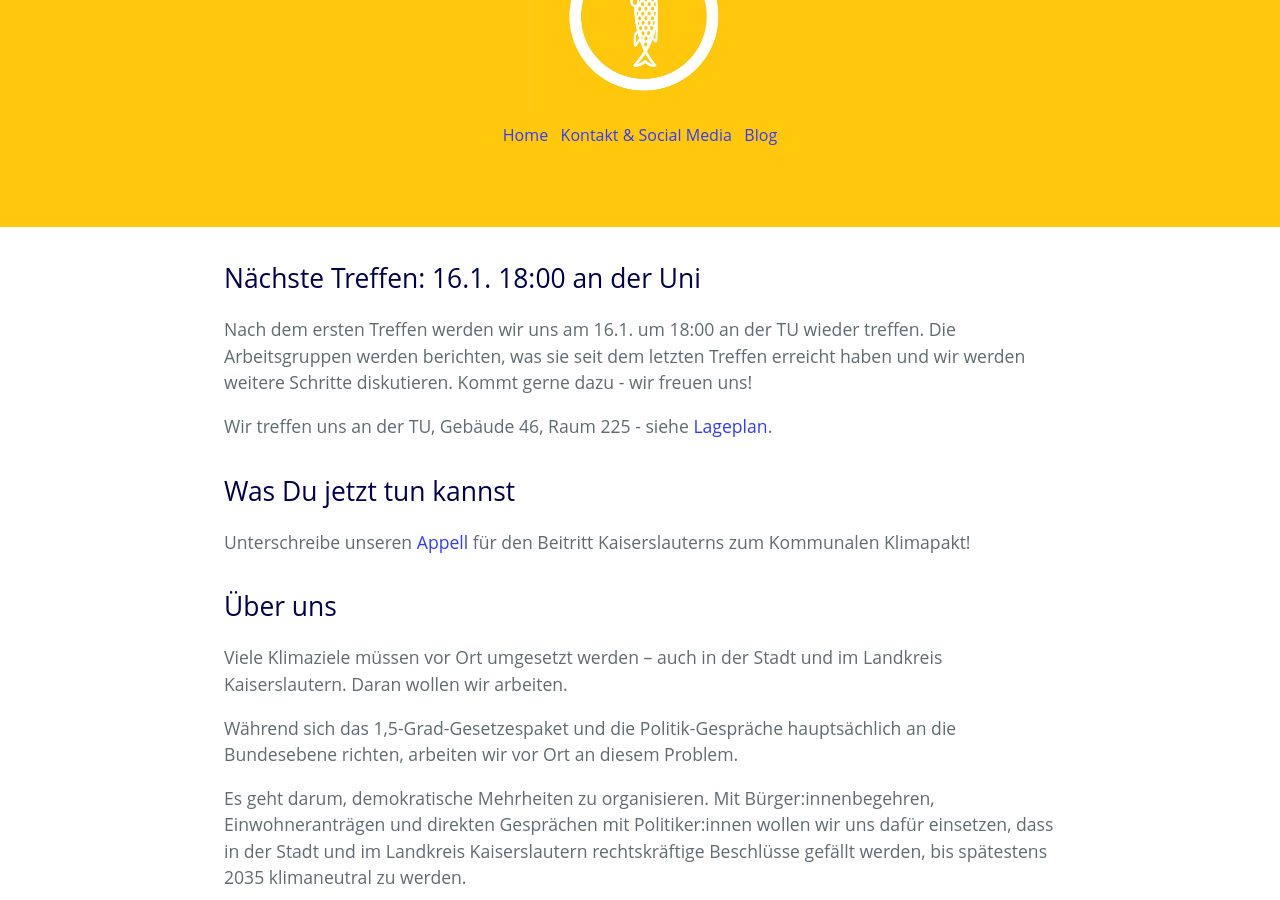
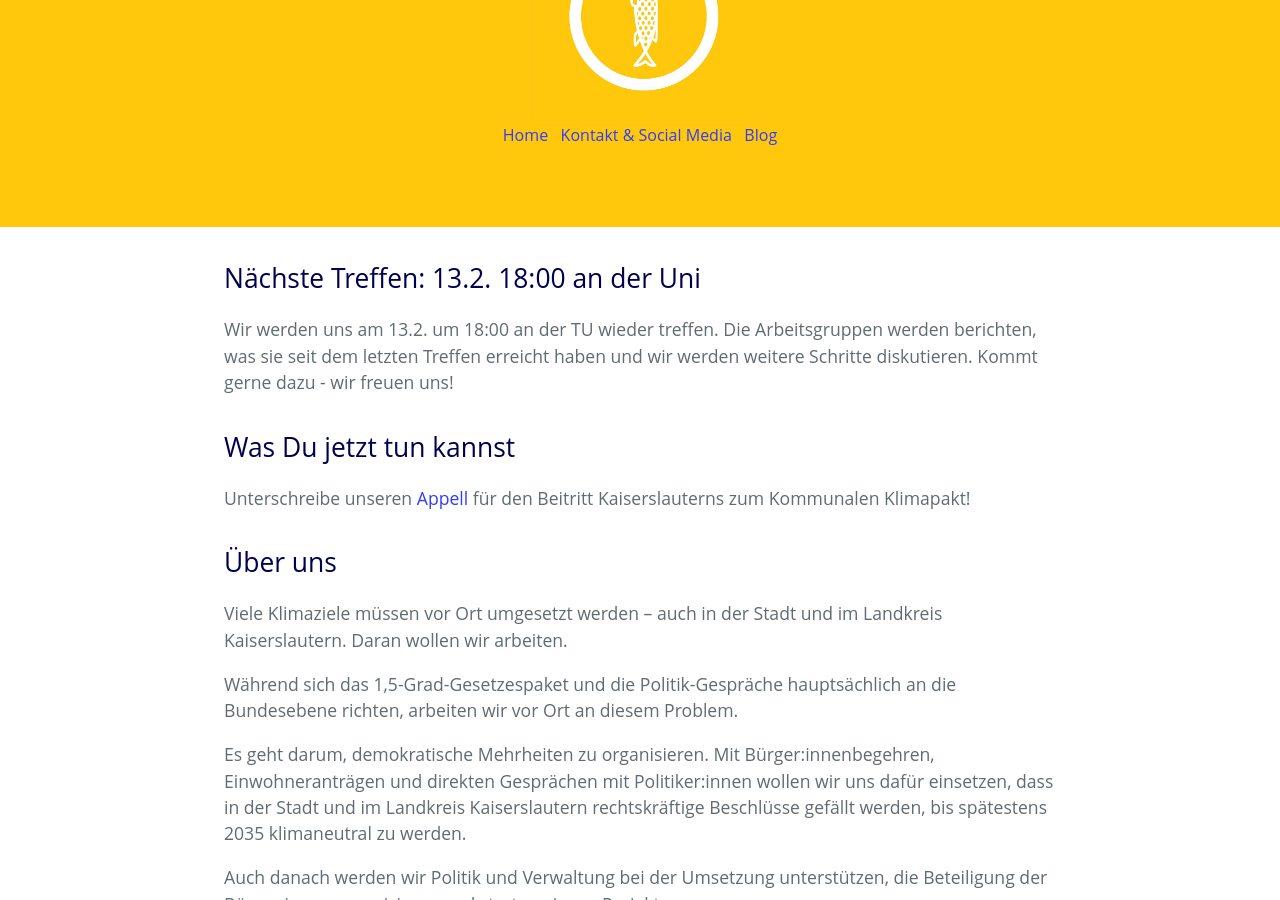
Before and after one commit to klimalautern/klimalautern.github.io, a Jekyll site: the page built from index.md, in a window 1280 px wide and 900 px high, scrolled down 409 px. Built offline with Jekyll 4.4.1, drawn with Linux system fonts in a browser that asks for light colours; our own code applies the rules of GitHub Pages for plain Markdown files; comment, search, counter and statistics services are not loaded.

Commit message:
Neuer Termin

```diff
--- a/index.md
+++ b/index.md
@@ -4,15 +4,15 @@
 description: Stadt und Landkreis Kaiserslautern klimaneutral!
 ---
 
-## Nächste Treffen: 16.1. 18:00 an der Uni
+## Nächste Treffen: 13.2. 18:00 an der Uni
 
-Nach dem ersten Treffen werden wir uns am 16.1. um 18:00 an der TU
+Wir werden uns am 13.2. um 18:00 an der TU
 wieder treffen. Die Arbeitsgruppen werden berichten, was sie seit dem
 letzten Treffen erreicht haben und wir werden weitere Schritte
 diskutieren. Kommt gerne dazu - wir freuen uns!
 
-Wir treffen uns an der TU, Gebäude 46, Raum 225 - siehe
-[Lageplan](/images/2023-01-09-LageplanTreffen.jpeg).
+<!-- Wir treffen uns an der TU, Gebäude 46, Raum 225 - siehe
+[Lageplan](/images/2023-01-09-LageplanTreffen.jpeg). -->
 
 ## Was Du jetzt tun kannst
 
```
